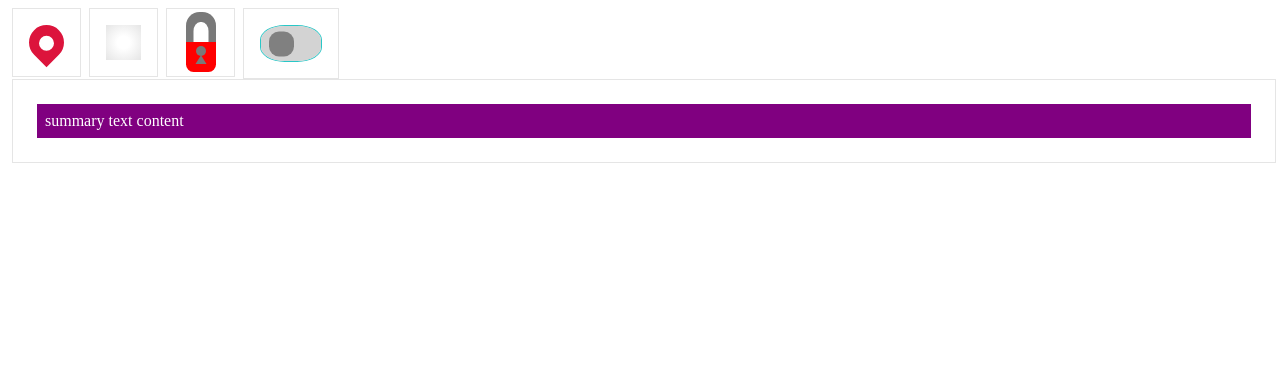
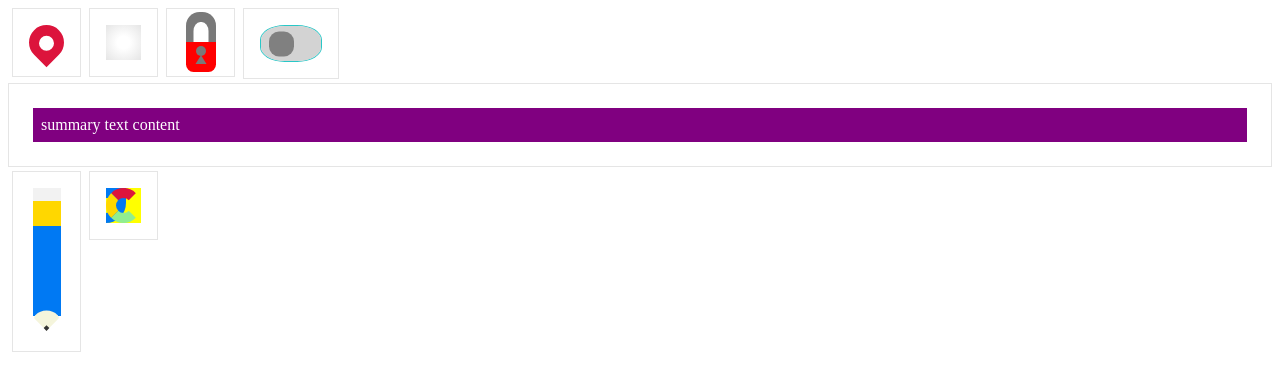
Before and after one commit to johnnascimento/Ninja-turtle, a plain HTML site: page index.html in a window 1280 px wide. Drawn offline with Linux system fonts and the light colour scheme.

Commit message:
working on google ligo

```diff
--- a/index.html
+++ b/index.html
@@ -41,6 +41,21 @@
         </p>
       </details>
     </section>
+
+  <section>
+     <div class="pencil-wrapper">
+       <div class="pencil"></div>
+       <div class="tip-part"></div>
+    </div>
+  </section>
+
+  <section>
+    <div class="google-wrapper">
+      <div class="google"></div>
+      <div class="google-back"></div>
+    </div>
+  </section>
+
   </article>
 
   <div id="myElement"></div>
--- a/style.css
+++ b/style.css
@@ -25,6 +25,7 @@ section.full-width {
   display: block;
   width: 100%;
   box-sizing: border-box;
+  margin: 4px 0;
 }
 
 .pin-location {
@@ -231,6 +232,111 @@ summary {
   display: block;
 }
 
+.pencil {
+  height: 120px;
+  width: 20px;
+ /* background-color: #0079f3; */
+  display: block;
+  position: relative;
+  margin: 0 auto;
+  padding: 0;
+  border: 4px solid #0079f3;
+  background: #0079f3;
+  font-size: 0;
+  /* border-bottom: none; */
+}
+
+.pencil:before {
+  content: " ";
+  display: inline-block;
+  position: absolute;
+  height: 30px;
+  width: 20px;
+  left: -4px;
+  right: 0;
+  top: -4px;
+  bottom: auto;
+  margin: 0 auto;
+  padding: 0;
+  border: 4px solid gold;
+  background: gold;
+}
+
+.pencil:after {
+  content: " ";
+  display: inline-block;
+  position: absolute;
+  height: 5px;
+  width: 20px;
+  left: -4px;
+  right: 0;
+  top: -4px;
+  bottom: auto;
+  margin: 0 auto;
+  padding: 0;
+  border: 4px solid #f2f2f2;
+  background: #f2f2f2;
+}
+
+.tip-part {
+  height: 15px;
+  width: 15px;
+  border-right: 4px solid beige;
+  border-bottom: 4px solid beige;
+  border-top: none;
+  border-left: none;
+  transform: rotateZ(45deg);
+  position: relative;
+  margin: 0 auto;
+  top: -8px;
+  border-radius: 25px 5px 0 5px;
+  background: beige;
+}
+
+.tip-part:before {
+  content: " ";
+  display: block;
+  position: absolute;
+  top: auto;
+  right: -4px;
+  bottom: -4px;
+  left: auto;
+  height: 4px;
+  width: 4px;
+  background-color: #333333;
+  transform: rotateZ(90deg);
+}
+
+.google-wrapper {
+  position: relative;
+  background: yellow;
+}
+
+.google {
+  height: 15px;
+  width: 10px;
+  border-right: 10px solid #0079f3;
+  border-top: 10px solid #0079f3;
+  border-bottom: 10px solid #0079f3;
+  border-radius: 0 0 500px 0;
+}
+
+.google:before {
+  content: " ";
+  display: block;
+  position: absolute;
+  left: 0;
+  top: 0;
+  height: 15px;
+  width: 15px;
+  border: 10px solid gray;
+  border-right-color: transparent;
+  border-top-color: crimson;
+  border-left-color: gold;
+  border-bottom-color: lightgreen;
+  border-radius: 100%;
+}
+
 /*Animation*/
 @keyframes hovering {
   0% {
```
